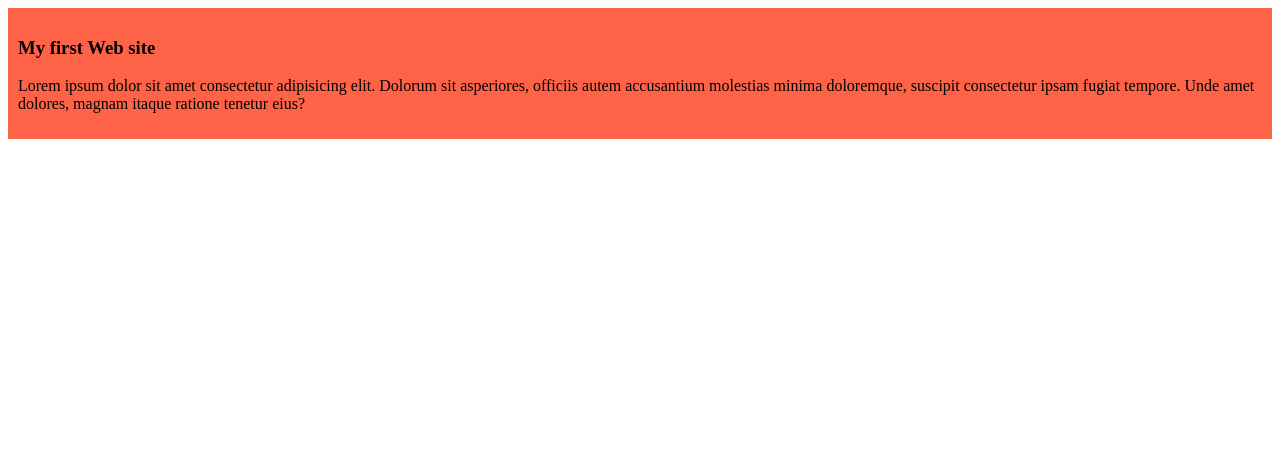
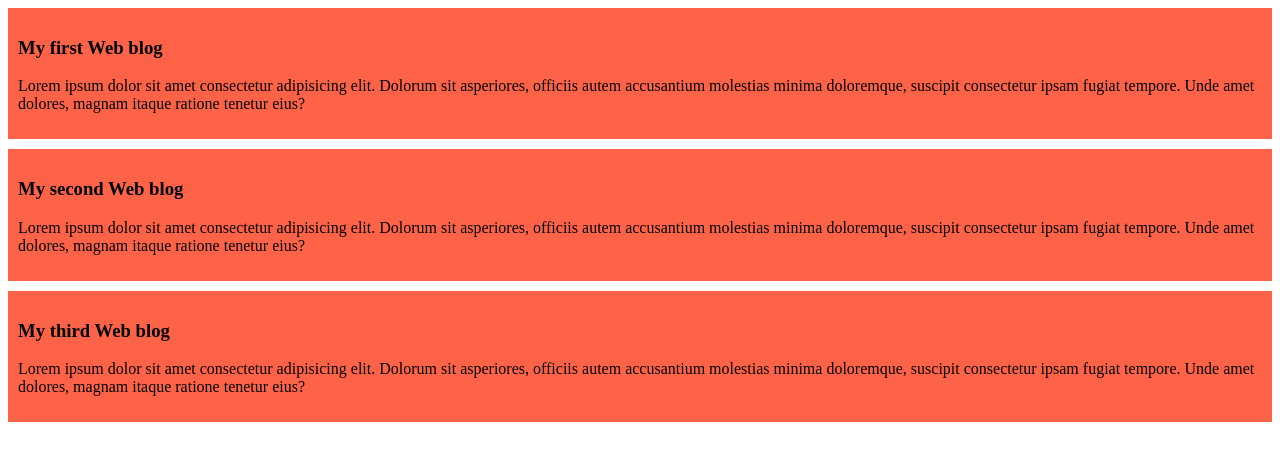
Before and after one commit to iftekhar998/my-simple-wesite, a plain HTML site: page index.html in a window 1280 px wide. Drawn offline with Linux system fonts and the light colour scheme.

Commit message:
added the second iteration

```diff
--- a/index.html
+++ b/index.html
@@ -8,7 +8,16 @@
 </head>
 <body>
     <div>
-        <h3>My first Web site</h3>
+        <h3>My first Web blog</h3>
+        <p>Lorem ipsum dolor sit amet consectetur adipisicing elit. Dolorum sit asperiores, officiis autem accusantium molestias minima doloremque, suscipit consectetur ipsam fugiat tempore. Unde amet dolores, magnam itaque ratione tenetur eius?</p>
+
+    </div>
+    <div>
+        <h3>My second Web blog</h3>
+        <p>Lorem ipsum dolor sit amet consectetur adipisicing elit. Dolorum sit asperiores, officiis autem accusantium molestias minima doloremque, suscipit consectetur ipsam fugiat tempore. Unde amet dolores, magnam itaque ratione tenetur eius?</p>
+    </div>
+    <div>
+        <h3>My third Web blog</h3>
         <p>Lorem ipsum dolor sit amet consectetur adipisicing elit. Dolorum sit asperiores, officiis autem accusantium molestias minima doloremque, suscipit consectetur ipsam fugiat tempore. Unde amet dolores, magnam itaque ratione tenetur eius?</p>
     </div>
 </body>
--- a/styles/blog.css
+++ b/styles/blog.css
@@ -1,4 +1,5 @@
 div {
     background-color: tomato;
     padding: 10px;
+    margin-bottom: 10px;
 }
```
